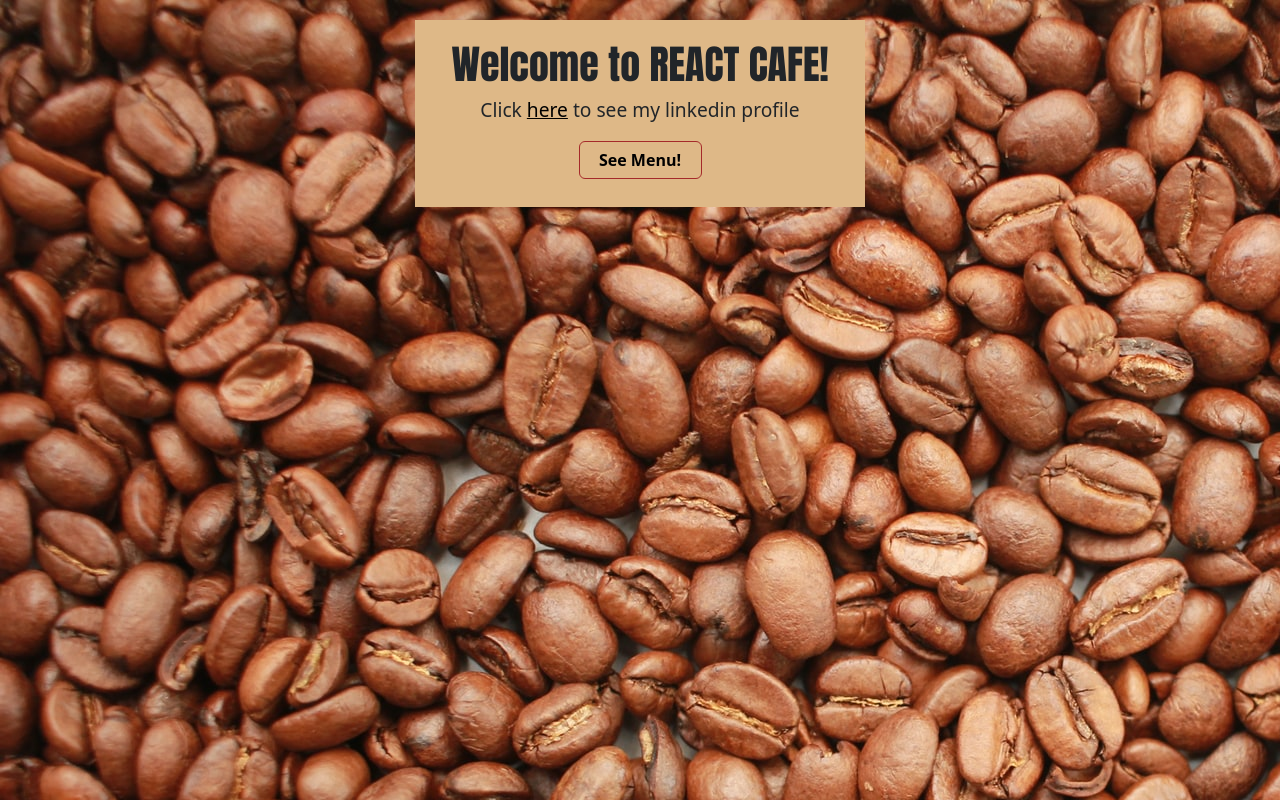
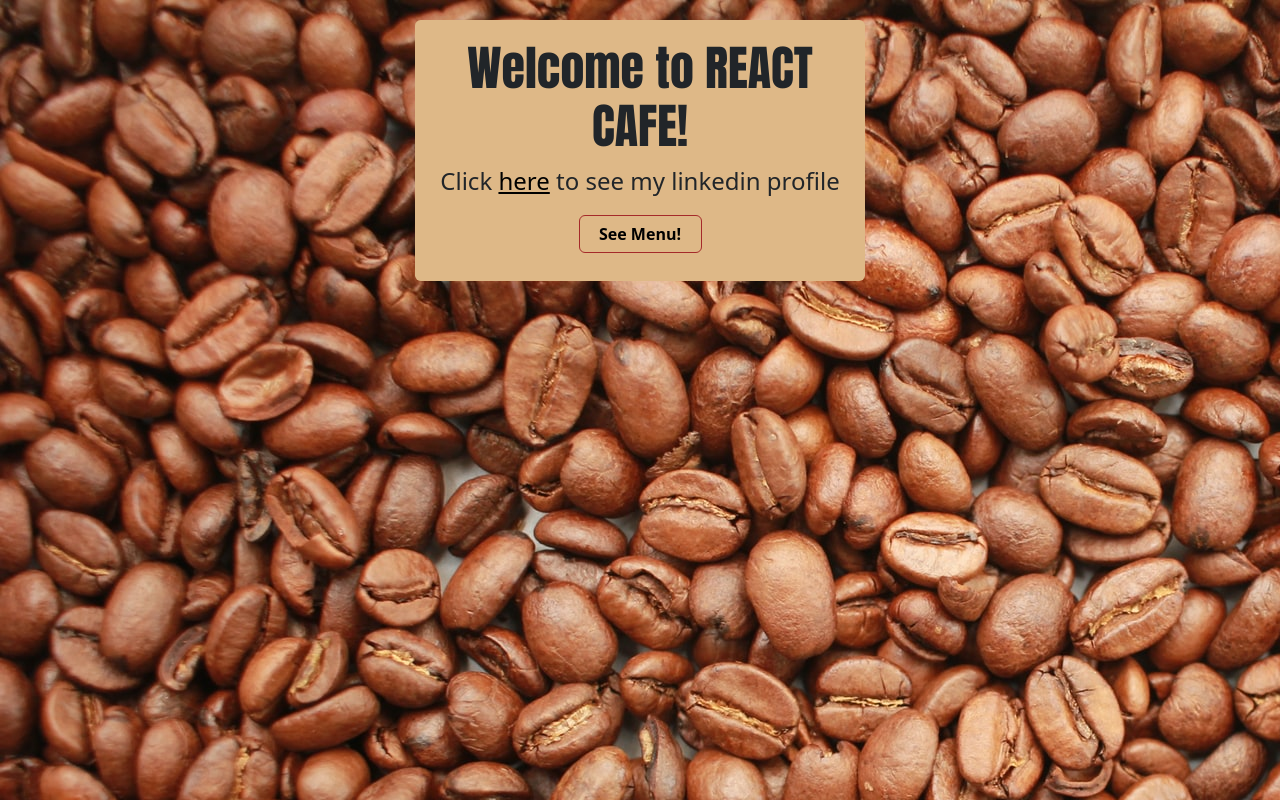
Before and after one commit to EiffelIKE/Coffe-Menu, a React (Create React App) app: page /Welcome in a window 1280 px wide. Built offline with nearby package versions, Linux system fonts and the light colour scheme.

Commit message:
Fixed some Welcome's styles, also added border-radius to .main className

```diff
--- a/src/components/styles/Menu.css
+++ b/src/components/styles/Menu.css
@@ -5,6 +5,7 @@
     padding: 20px ;
     max-width: 450px;
     font-size: 1.2rem;
+    border-radius: 0.3em;
 }
 .header{
     text-align: center;
--- a/src/components/styles/Welcome.css
+++ b/src/components/styles/Welcome.css
@@ -2,6 +2,12 @@
     grid-template-columns: 100%;
     padding-bottom: 1.75rem;
     text-align: center;
+}
+.welcome h1{
+  font-size: 3rem;
+}
+.welcome p{
+  font-size: 1.5rem;
 }
 .go{
     text-align: center;
```
